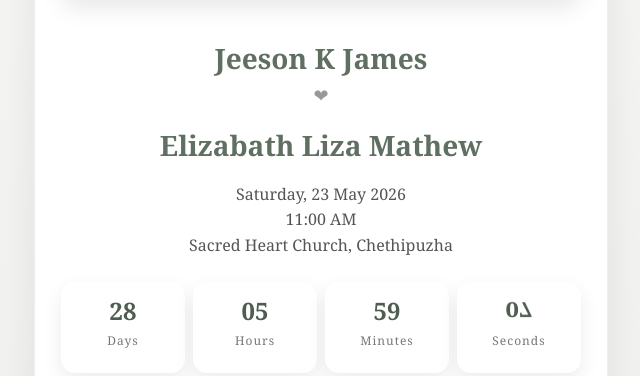
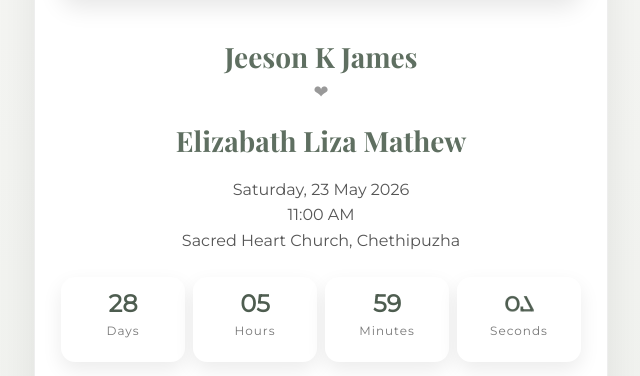
Before and after one commit to jeeson-k/jeeson, a plain HTML site: page wedding.html in a window 1280 px wide. Shown: the part 443-819 px from the top of the page, without its empty margins (319-959 px from the left). Drawn offline with nearby package versions, Linux system fonts and the light colour scheme.

Commit message:
Change font and update wedding image
Updated font families and changed wedding image.

```diff
--- a/wedding.html
+++ b/wedding.html
@@ -3,11 +3,12 @@
 <head>
 <meta charset="UTF-8">
 <meta name="viewport" content="width=device-width, initial-scale=1.0">
+<link href="https://fonts.googleapis.com/css2?family=Playfair+Display:wght@500;700&family=Montserrat:wght@300;400&display=swap" rel="stylesheet">
 <title>Jeeson & Elizabath Wedding</title>
 
 <style>
 body {
-  font-family: 'Georgia', serif;
+  font-family: 'Montserrat', sans-serif;
   background: linear-gradient(to bottom, #f8f8f6, #eef0ec);
   text-align: center;
   padding: 15px;
@@ -25,6 +26,7 @@ body {
 }
 
 h1 {
+  font-family: 'Playfair Display', serif;
   font-size: 28px;
   color: #5f6f61;
   margin-bottom: 4px;
@@ -139,7 +141,7 @@ h2 {
 
 <div class="card">
 
-<img class="image" src="https://images.pexels.com/photos/169190/pexels-photo-169190.jpeg" />
+<img class="image" src="https://images.unsplash.com/photo-1522673607200-164d1b6ce486?q=80&w=1200&auto=format&fit=crop" alt="Wedding Invitation" />
 
 <h1>Jeeson K James</h1>
 <h2>❤</h2>
```
